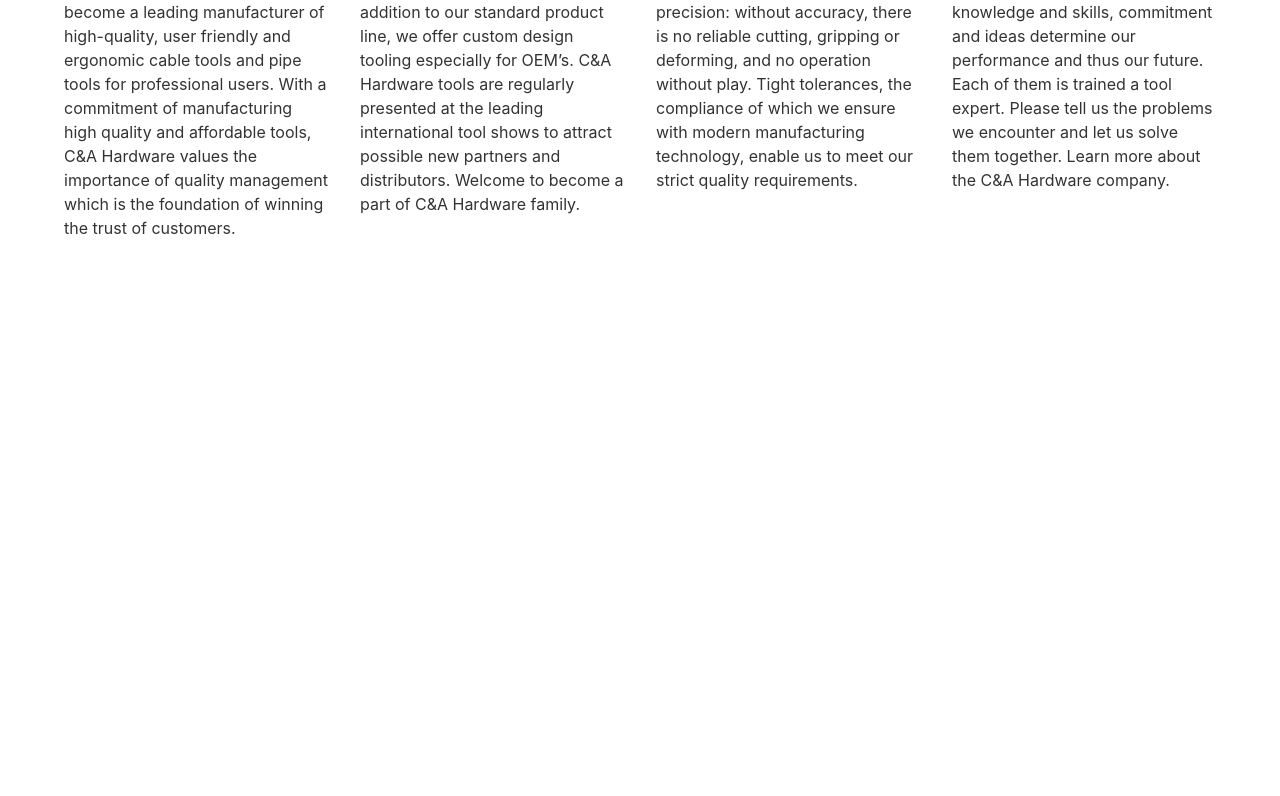
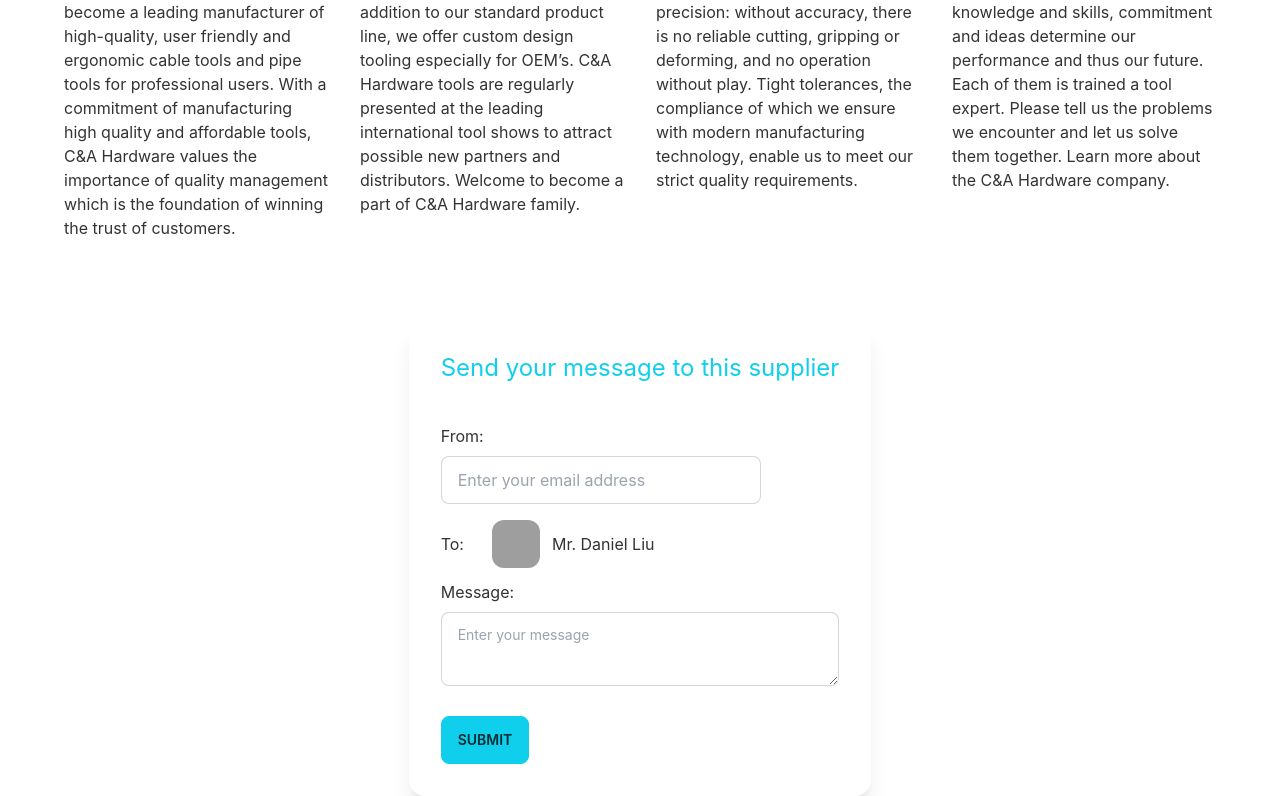
Before and after one commit to Saikat048/C-A-Hardware-Tools-Client, a React (Create React App) app: page / in a window 1280 px wide. Shown: the part 1780-2576 px from the top of the page. Before the commit the page ends 2020 px from the top, so only its background shows below. Built offline with nearby package versions, Linux system fonts and the light colour scheme; grey boxes are pictures that could not be loaded; the HTML template or start-up script is replaced by a standard one.

Commit message:
commit section-2

```diff
--- a/src/Pages/Home/ChooseUs.js
+++ b/src/Pages/Home/ChooseUs.js
@@ -5,7 +5,7 @@
         <div>
             <h1 className='text-center text-4xl text-primary mb-2'>WHY CHOOSE US</h1>
             <hr className='text-primary hr' />
-            <div className='grid grid-cols-1 md:grid-cols-2 lg:grid-cols-4 px-16 gap-8'>
+            <div className='grid grid-cols-1 md:grid-cols-2 lg:grid-cols-4 px-16 gap-8 mb-20'>
                 <div>
                     <h4 className='text-2xl mb-2'>10-Year Experience</h4>
                     <p>With 10-years’ experience in hand tools, C&A Hardware Tools has become a leading manufacturer of high-quality, user friendly and ergonomic cable tools and pipe tools for professional users. With a commitment of manufacturing high quality and affordable tools, C&A Hardware values the importance of quality management which is the foundation of winning the trust of customers.</p>
--- a/src/Pages/Home/Home.js
+++ b/src/Pages/Home/Home.js
@@ -2,6 +2,7 @@
 import Banner from './Banner';
 import ChooseUs from './ChooseUs';
 import HomeParts from './HomeParts';
+import Supplier from './Supplier';
 
 const Home = () => {
     return (
@@ -9,6 +10,7 @@
             <Banner></Banner>
             <HomeParts></HomeParts>
             <ChooseUs></ChooseUs>
+            <Supplier></Supplier>
         </div>
     );
 };
--- /dev/null
+++ b/src/Pages/Home/Supplier.js
@@ -0,0 +1,34 @@
+import React from 'react';
+
+const Supplier = () => {
+    return (
+        <div className='flex justify-center'>
+            <div class="card w-100 bg-base-100 shadow-xl">
+                <div class="card-body">
+                    <h3 className='text-center text-2xl text-primary mb-8'>Send your message to this supplier</h3>
+                    <form>
+                        <label className='block'>From: </label>
+                        <input type="email" placeholder="Enter your email address" class="input input-bordered w-full max-w-xs mt-2" required />
+
+                        <div className='flex items-center mt-4 mb-3'>
+                            <label className='mr-7'>To: </label>
+                            <div class="avatar">
+                                <div class="w-12 rounded-xl">
+                                    <img src="https://image.made-in-china.com/336f0j00YaGQkmzRTTov/made-in-china.webp" />
+                                </div>
+                            </div>
+                            <h4 className='ml-3'>Mr. Daniel Liu</h4>
+                        </div>
+
+                        <label>Message: </label>
+                        <textarea class="textarea textarea-bordered mb-6 lg:w-full max-w-md mt-2" placeholder="Enter your message" required></textarea>
+
+                        <input type="submit" value="Submit" className="btn btn-primary max-w-xs" />
+                    </form>
+                </div>
+            </div>
+        </div>
+    );
+};
+
+export default Supplier;
```
